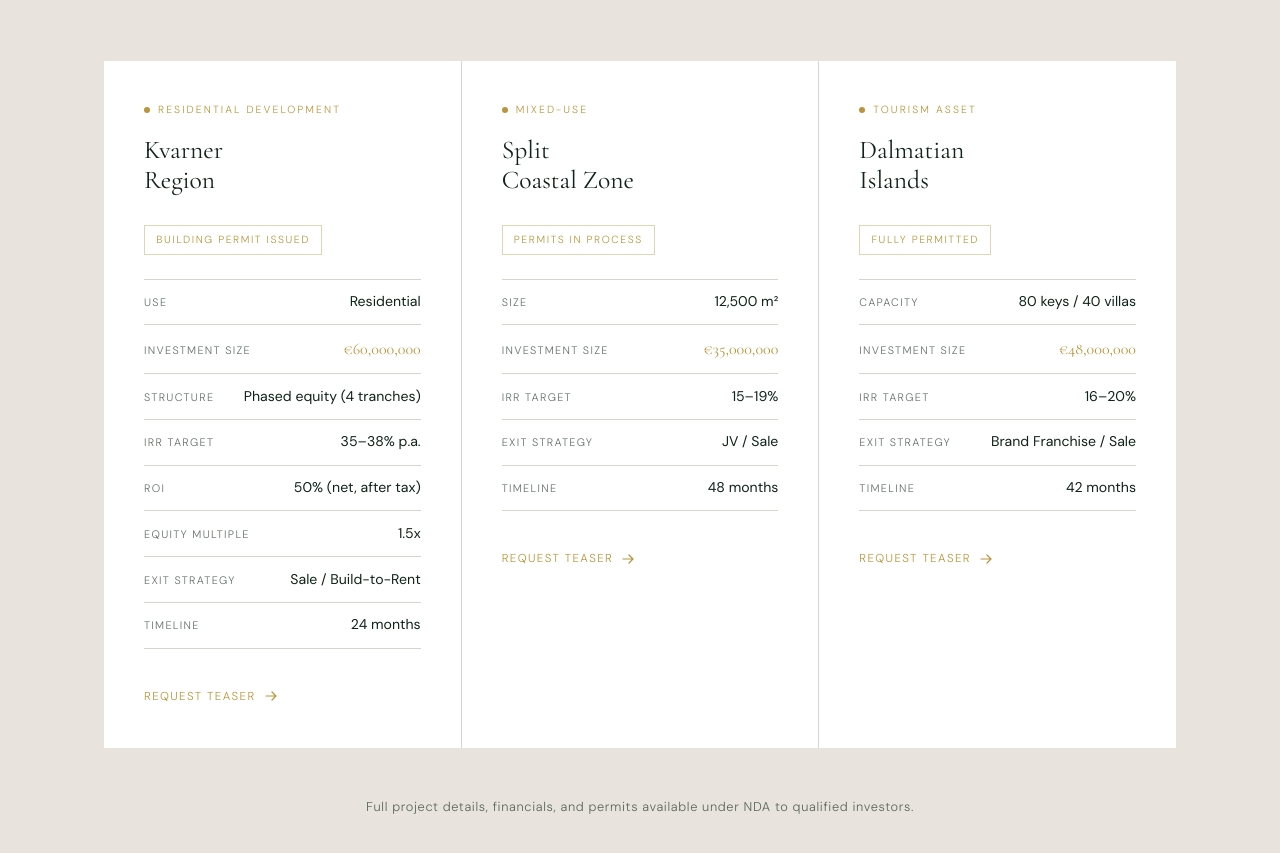
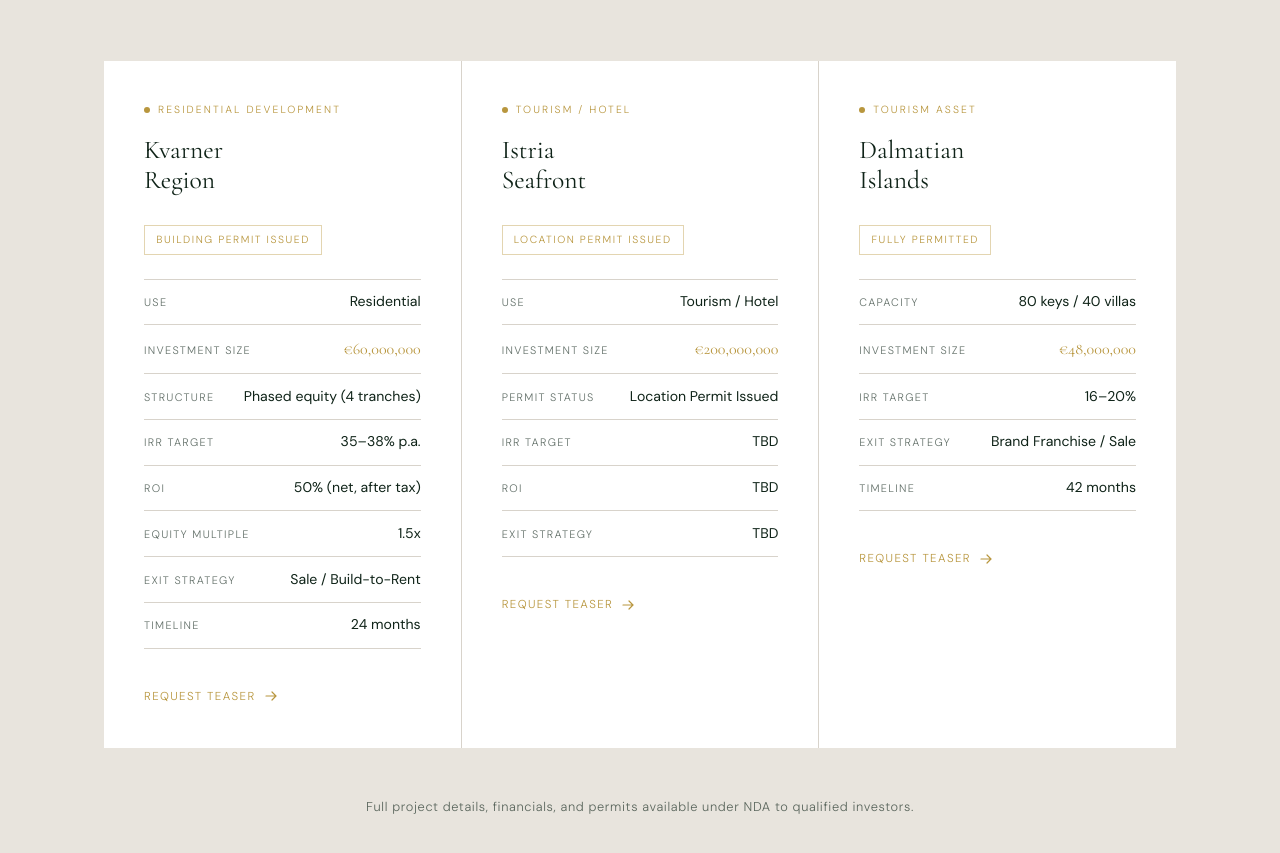
Before and after one commit to davor70/ci, a plain HTML site: page index.html in a window 1280 px wide. Shown: the part 2030-2883 px from the top of the page. Drawn offline with nearby package versions, Linux system fonts and the light colour scheme.

Commit message:
Add files via upload

```diff
--- a/index.html
+++ b/index.html
@@ -1280,32 +1280,36 @@
 
       <!-- Project 2 -->
       <div class="project-card">
-        <div class="project-type">Mixed-Use</div>
-        <div class="project-location">Split<br>Coastal Zone</div>
-        <div class="project-tag">Permits in Process</div>
+        <div class="project-type">Tourism / Hotel</div>
+        <div class="project-location">Istria<br>Seafront</div>
+        <div class="project-tag">Location Permit Issued</div>
         <div class="project-specs">
           <div class="spec-row">
-            <span class="spec-label">Size</span>
-            <span class="spec-value">12,500 m²</span>
+            <span class="spec-label">Use</span>
+            <span class="spec-value">Tourism / Hotel</span>
           </div>
           <div class="spec-row">
             <span class="spec-label">Investment Size</span>
-            <span class="spec-value gold">€35,000,000</span>
+            <span class="spec-value gold">€200,000,000</span>
+          </div>
+          <div class="spec-row">
+            <span class="spec-label">Permit Status</span>
+            <span class="spec-value">Location Permit Issued</span>
           </div>
           <div class="spec-row">
             <span class="spec-label">IRR Target</span>
-            <span class="spec-value">15–19%</span>
+            <span class="spec-value">TBD</span>
+          </div>
+          <div class="spec-row">
+            <span class="spec-label">ROI</span>
+            <span class="spec-value">TBD</span>
           </div>
           <div class="spec-row">
             <span class="spec-label">Exit Strategy</span>
-            <span class="spec-value">JV / Sale</span>
-          </div>
-          <div class="spec-row">
-            <span class="spec-label">Timeline</span>
-            <span class="spec-value">48 months</span>
+            <span class="spec-value">TBD</span>
           </div>
         </div>
-        <a href="#" class="project-cta" onclick="openTeaserModal('Split — Coastal Zone', 'Mixed-Use Development');return false;">
+        <a href="#" class="project-cta" onclick="openTeaserModal('Istria — Seafront Hotel', 'Tourism / Hotel');return false;">
           Request Teaser
           <svg width="14" height="14" viewBox="0 0 14 14" fill="none"><path d="M2 7h10M8 3l4 4-4 4" stroke="#b8963e" stroke-width="1.2" stroke-linecap="round"/></svg>
         </a>
```
